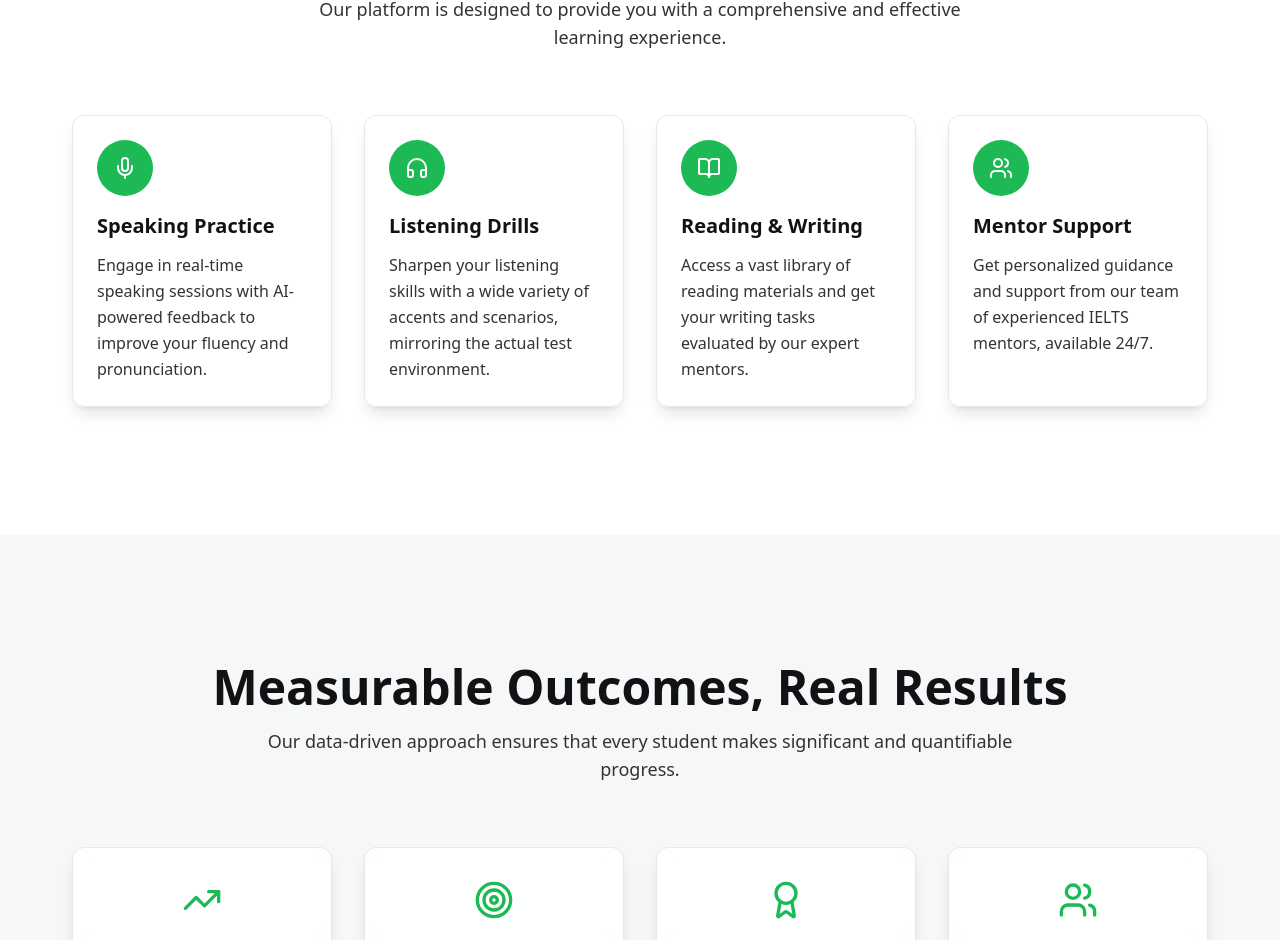
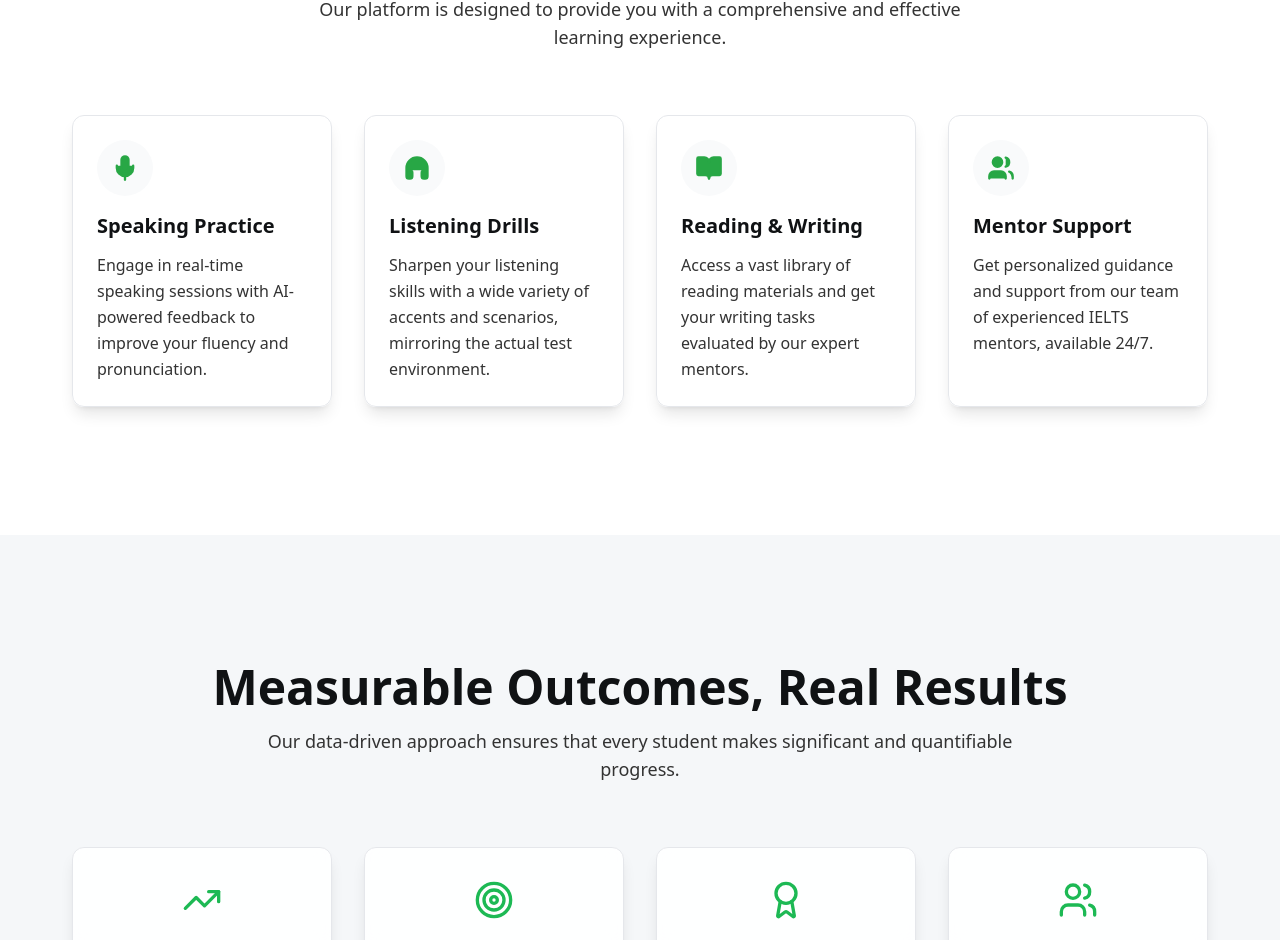
Before and after one commit to dikshadamahe/IELTS, a React (Vite) app: page / in a window 1280 px wide. Shown: the part 1779-2719 px from the top of the page. Built offline with nearby package versions, Linux system fonts and the light colour scheme.

Commit message:
made changes

```diff
--- a/src/components/FeatureCard.tsx
+++ b/src/components/FeatureCard.tsx
@@ -37,8 +37,10 @@ const FeatureCard: React.FC<FeatureCardProps> = ({
         boxShadow: "0px 20px 40px rgba(29, 185, 84, 0.15)",
       }}
     >
-      <div className="flex items-center justify-center h-14 w-14 rounded-full bg-emerald-green text-white mb-4">
-        {icon}
+      <div className="flex items-center justify-center h-14 w-14 rounded-full bg-gray-50 mb-4">
+        <div className="text-brand-green opacity-100">
+          {icon}
+        </div>
       </div>
       <h3 className="text-xl font-bold text-charcoal-black mb-3">{title}</h3>
       <p className="text-dark-gray leading-relaxed">{description}</p>
--- a/src/components/Features.tsx
+++ b/src/components/Features.tsx
@@ -4,25 +4,25 @@ import FeatureCard from "./FeatureCard";
 
 const features = [
   {
-    icon: <Mic />,
+    icon: <Mic className="w-7 h-7" fill="currentColor" />,
     title: "Speaking Practice",
     description:
       "Engage in real-time speaking sessions with AI-powered feedback to improve your fluency and pronunciation.",
   },
   {
-    icon: <Headphones />,
+    icon: <Headphones className="w-7 h-7" fill="currentColor" />,
     title: "Listening Drills",
     description:
       "Sharpen your listening skills with a wide variety of accents and scenarios, mirroring the actual test environment.",
   },
   {
-    icon: <BookOpen />,
+    icon: <BookOpen className="w-7 h-7" fill="currentColor" />,
     title: "Reading & Writing",
     description:
       "Access a vast library of reading materials and get your writing tasks evaluated by our expert mentors.",
   },
   {
-    icon: <Users />,
+    icon: <Users className="w-7 h-7" fill="currentColor" />,
     title: "Mentor Support",
     description:
       "Get personalized guidance and support from our team of experienced IELTS mentors, available 24/7.",
--- a/tailwind.config.js
+++ b/tailwind.config.js
@@ -11,6 +11,7 @@ export default {
         'royal-blue': '#1A2B6D',
         'charcoal-black': '#101214',
         'emerald-green': '#1DB954',
+        'brand-green': '#28a745',
         'golden-amber': '#FFB547',
 
         // Background Colors
```
